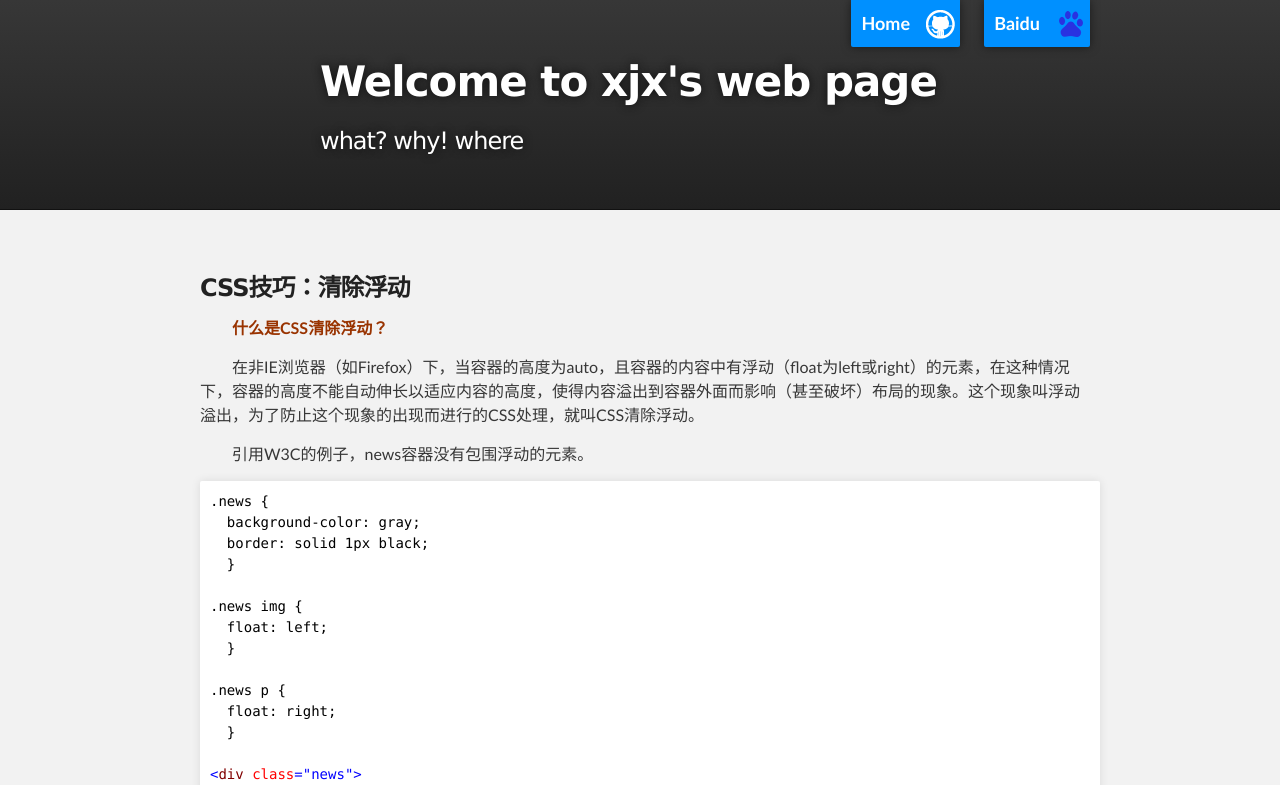
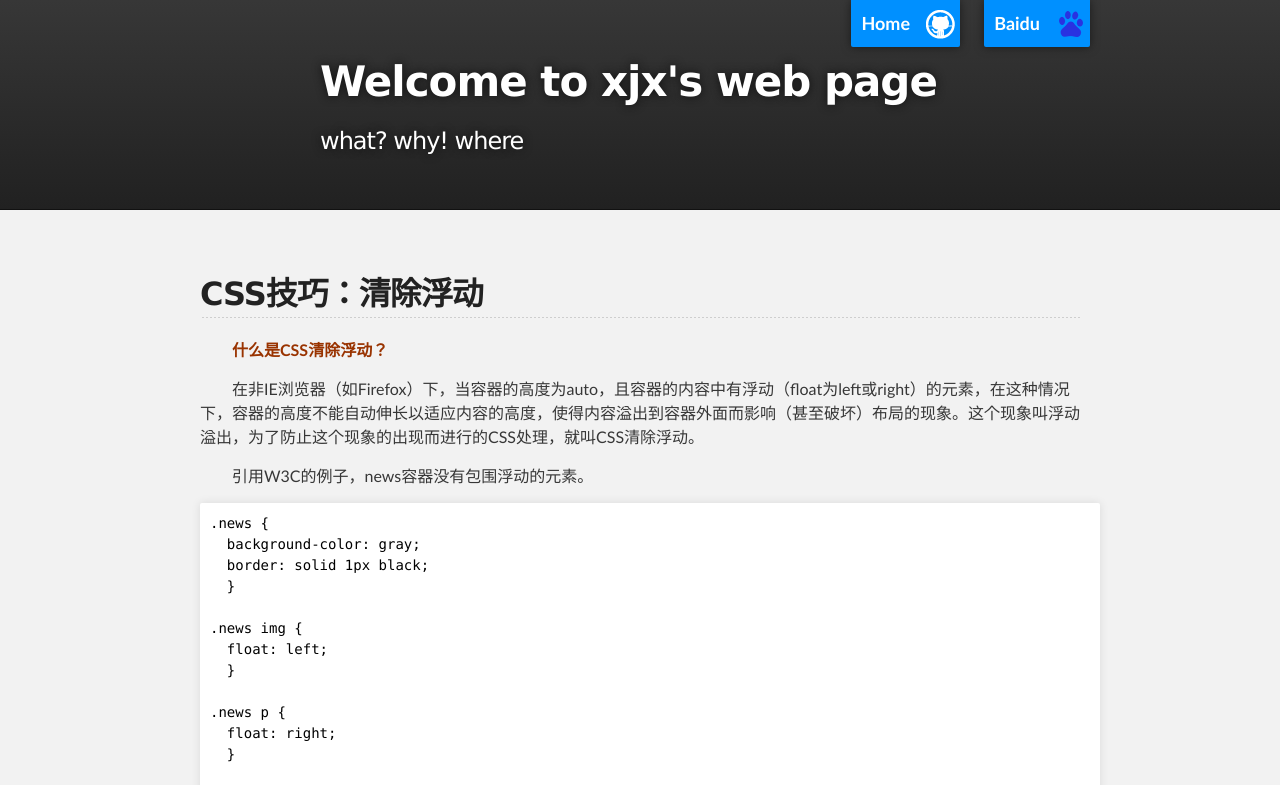
Before and after one commit to Konohaxjx/-konohax.github.com, a plain HTML site: page first-blog.html in a window 1280 px wide. Shown: the top 785 px of the page. Drawn offline with Linux system fonts and the light colour scheme.

Commit message:
Update first-blog.html

```diff
--- a/first-blog.html
+++ b/first-blog.html
@@ -29,7 +29,7 @@
 <div id="main_content_wrap" class="outer">
     <div id="center-content" class="con">
         <div id="inner">
-            <h3>CSS技巧：清除浮动</h3>
+            <h2>CSS技巧：清除浮动</h2>
             <p>
                 <span style="color: #993300;"><strong>什么是CSS清除浮动？</strong></span></p>
                 <p><span>在非IE浏览器（如Firefox）下，当容器的高度为auto，且容器的内容中有浮动（float为left或right）的元素，在这种情况下，容器的高度不能自动伸长以适应内容的高度，使得内容溢出到容器外面而影响（甚至破坏）布局的现象。这个现象叫浮动溢出，为了防止这个现象的出现而进行的CSS处理，就叫CSS清除浮动。</span></p>
```
